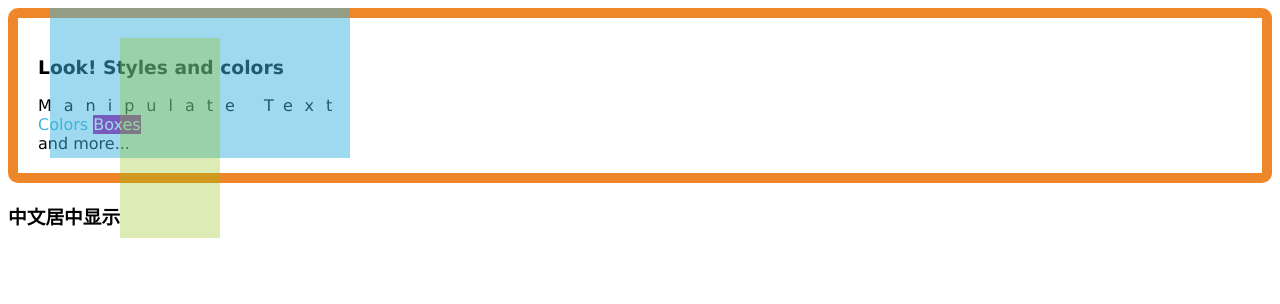
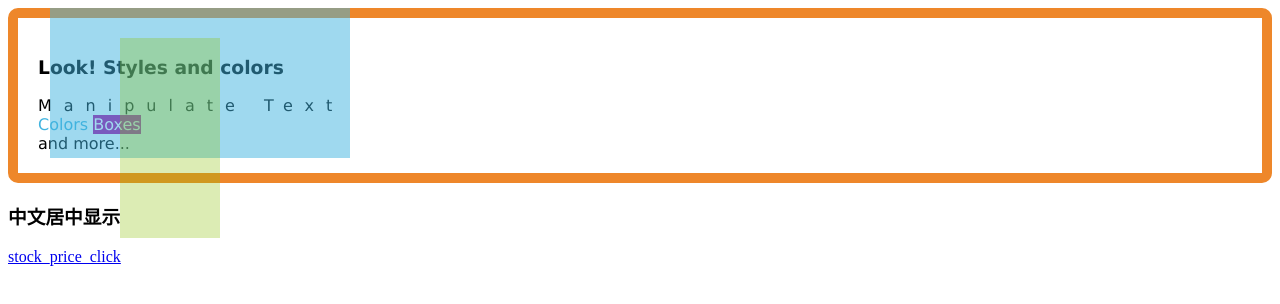
Before and after one commit to BACCHUS2333/I_love_eva_elfie.github.io, a plain HTML site: page index.html in a window 1280 px wide. Drawn offline with Linux system fonts and the light colour scheme.

Commit message:
Update index.html

```diff
--- a/index.html
+++ b/index.html
@@ -27,5 +27,8 @@
 <h3>
     中文居中显示
 </h3>
+<p>
+    <a href = "stock_price.html"> stock_price_click </a>
+    </p>
 </body>
 </html>
```
